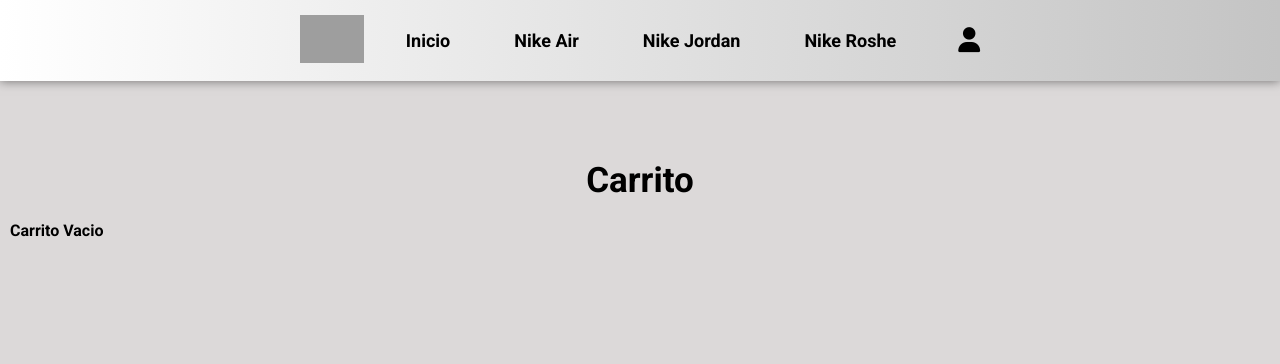
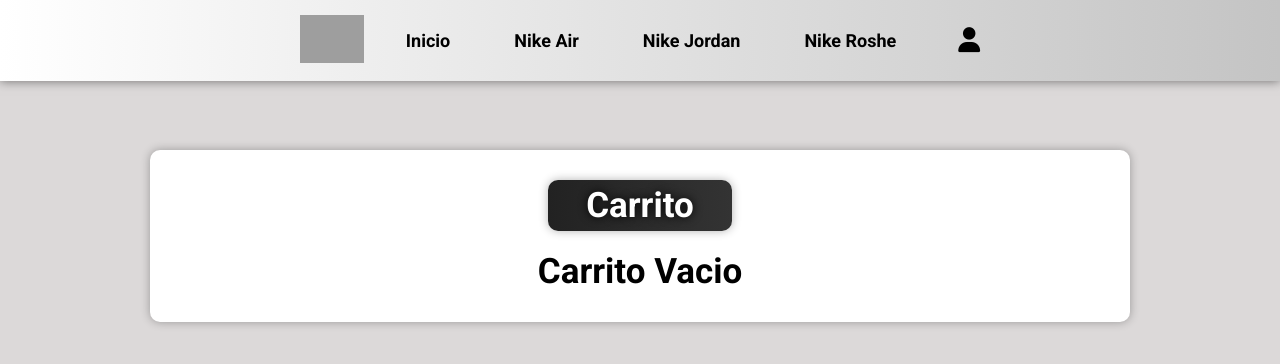
Before and after one commit to Nahuxc/Ecommerce-Nike, a React (Create React App) app: page /cart in a window 1280 px wide. Shown: the top 364 px of the page. Built offline with nearby package versions, Linux system fonts and the light colour scheme; grey boxes are pictures that could not be loaded.

Commit message:
version1.0

```diff
--- a/src/components/Cart/Cart.css
+++ b/src/components/Cart/Cart.css
@@ -1,13 +1,28 @@
 .box-cart{
-    margin: 150px auto;
-    padding: 10px;
+    margin: 150px;
+    padding: 30px;
+    background-color: white;
+    border-radius: 10px;
+    box-shadow: 0 0 10px rgba(0, 0, 0, 0.3);
 }
 
-.box-cart h2{
+.box-titulo{
+    display: flex;
+    justify-content: center;
+}
+
+.box-titulo h2{
     display: flex;
     justify-content: center;
     margin-bottom: 20px;
     font-size: 35px;
+    background: linear-gradient(to right, #222, #333);
+    color: white;
+    text-shadow: 0 0 10px rgba(0, 0, 0, 1.5);
+    box-shadow: 0 0 10px rgba(0, 0, 0, 0.3);
+    padding: 5px;
+    border-radius: 10px;
+    width: 20%;
 }
 
 .cart{
@@ -15,4 +30,81 @@
     font-size: 20px;
     display: flex;
     justify-content: space-around;
+    background: linear-gradient(to right, #222, #333);
+    box-shadow: 0 0 10px rgba(0, 0, 0, 0.3);
+    padding: 10px;
+    font-size: 25px;
+    border-radius: 10px;
+    color: white;
+    text-shadow: 0 0 10px rgba(0, 0, 0, 1.5);
+    margin: 0px 10px 20px 0px;
 }
+
+.total-precio{
+    background: linear-gradient(to right, #222, #333);
+    color: white;
+    text-shadow: 0 0 10px rgba(0, 0, 0, 1.5);
+    box-shadow: 0 0 10px rgba(0, 0, 0, 0.3);
+    padding: 5px;
+    width: 15%;
+    font-size: 30px;
+    border-radius: 10px;
+    text-align: center;
+}
+
+.box-btns{
+    display: flex;
+    justify-content: initial;
+    align-items: center;
+    text-align: center;
+    margin: 20px auto;
+}
+
+.btn-eliminar{
+    border: none;
+    background-color: #e57603;
+    font-family: 'Roboto', sans-serif;
+    font-weight: bold;
+    color: white;
+    padding: 10px;
+    border-radius: 10px;
+    box-shadow: 0 0 10px rgba(0, 0, 0, 0.3);
+    cursor: pointer;
+}
+
+.btn-vaciar{
+    border: none;
+    background-color: #e57603;
+    font-family: 'Roboto', sans-serif;
+    box-shadow: 0 0 10px rgba(0, 0, 0, 0.3);
+    font-weight: bold;
+    color: white;
+    padding: 10px;
+    font-size: 20px;
+    border-radius: 10px;
+    margin-right: 15px;
+    cursor: pointer;
+}
+
+.btn-finish{
+    border: none;
+    background-color: #e57603;
+    font-family: 'Roboto', sans-serif;
+    box-shadow: 0 0 10px rgba(0, 0, 0, 0.3);
+    font-weight: bold;
+    color: white;
+    padding: 10px;
+    font-size: 20px;
+    border-radius: 10px;
+    cursor: pointer;
+}
+
+.box-cart-vacio{
+    width: 100%;
+}
+
+.cart-vacio-titulo{
+    display: flex;
+    justify-content: center;
+    font-size: 35px;
+}
--- a/src/components/Cart/Cart.jsx
+++ b/src/components/Cart/Cart.jsx
@@ -11,7 +11,9 @@
 
   return (
     <div className="box-cart">
+      <div className="box-titulo">
         <h2>Carrito</h2>
+      </div>
         {Quantity > 0 ? <div>
            {cart.map(prod => {
              return(
@@ -20,14 +22,22 @@
                  <div>Cantidad: {prod.Quantity}</div>
                  <div>Precio x uni: ${prod.precio} </div>
                  <div>SubTotal: ${prod.precio * prod.Quantity} </div>
-                 <button onClick={()=> removeItem(prod.id)}>Eliminar</button>
+                 <button className="btn-eliminar" onClick={()=> removeItem(prod.id)}>Eliminar</button>
                </div>
              )})
             }
-            <div>Total: ${precioTotal()} </div>
-            <button>Finalizar Compra</button>
-            <button onClick={()=> vaciar()}>vaciar</button>
-        </div> : <span>Carrito Vacio</span>}
+            <div className="total-precio">Total: ${precioTotal()} </div>
+            <div className="box-btns">
+              <div className="box-btnvaciar">
+                <button className="btn-vaciar" onClick={()=> vaciar()}>Vaciar</button>
+              </div>
+              <div className="box-btnfisish">
+                <button className="btn-finish">Finalizar Compra</button>
+              </div>
+            </div>
+        </div> : <div className="box-cart-vacio">
+          <span className="cart-vacio-titulo">Carrito Vacio</span>
+          </div>}
     </div>
   )
 }
```
